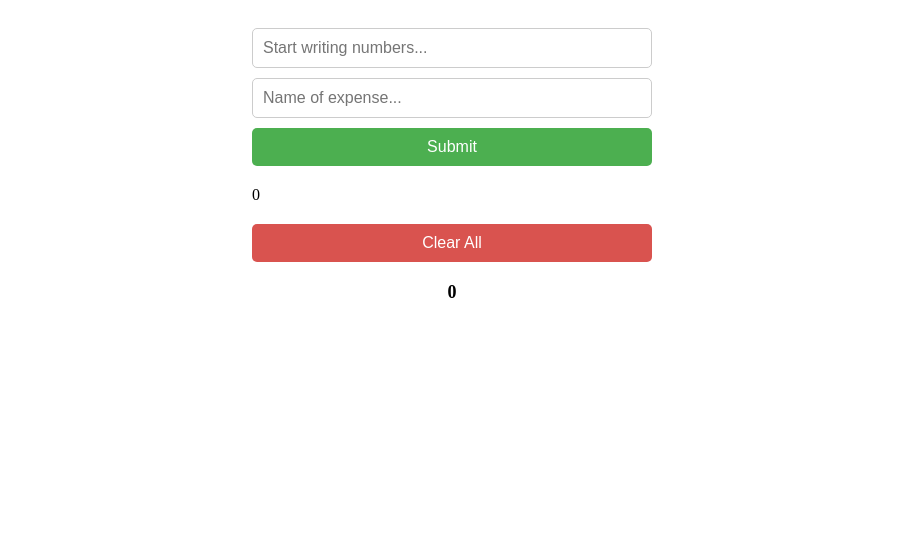
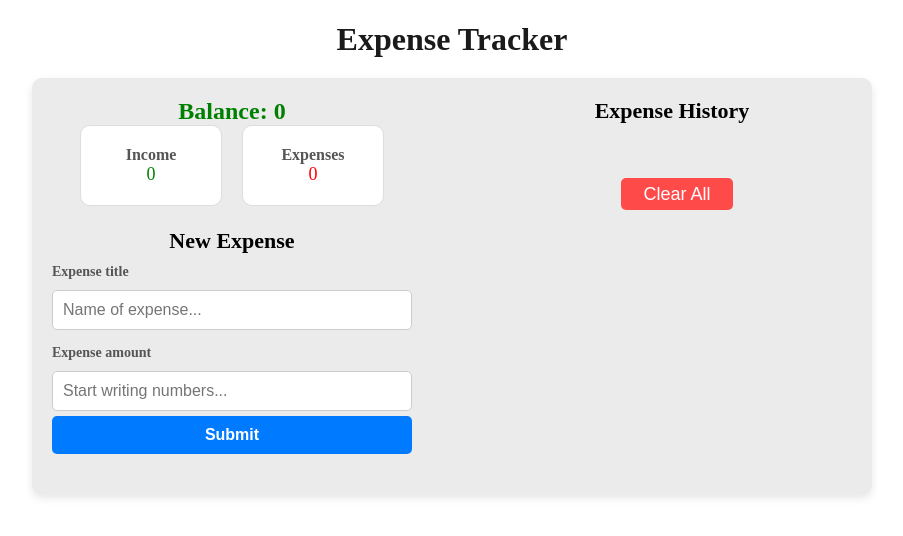
Before and after one commit to valts08/expense_tracker, a React (Vite) app: page / in a window 1280 px wide. Shown: the top 536 px of the page, without its empty margins (188-1091 px from the left). Built offline with nearby package versions, Linux system fonts and the light colour scheme.

Commit message:
added styling, logic to adding expenses
made sure certain components didn't re-render unnecessarily, expenses now can only be added if there is a title and value added

```diff
--- a/src/components/DeleteButton.tsx
+++ b/src/components/DeleteButton.tsx
@@ -1,4 +1,4 @@
-import useExpenseContext from "../hooks/useExpenseContext"
+import useExpenseContext from "../hooks/useExpenseListContext"
 import { ExpenseItem } from "./ExpenseForm"
 import "../styles/main.css";
 
@@ -8,26 +8,29 @@ type ButtonProp = {
 }
 
 export const DeleteButton = ({ type, id }: ButtonProp) => {
-    const { setExpenseList } = useExpenseContext();
+    const { expenseList, setExpenseList } = useExpenseContext();
 
     const removeItem = (e: number | undefined): void => {
 
         if (typeof e === undefined) {
-            throw new Error("Function removeItem got a argument of type undefined");
+            throw new Error("Function removeItem got an argument of type undefined");
         }
         setExpenseList((prev: ExpenseItem[]) => prev && prev.filter((item: ExpenseItem) => item.id !== e));
     }
 
-    const removeAll = (): void => {
+    const handleRemoveAll = (): void => {
+        if (!expenseList.length) {
+            return
+        }
         setExpenseList([]);
     }
 
     return (
         (type === "item" ?
-            <button className="item-button" onClick={() => removeItem(id)}>
+            <button className="delete-button" onClick={() => removeItem(id)}>
                 X
             </button> :
-            <button id="clear-all" onClick={() => removeAll()}>
+            <button id="clear-all" onClick={() => handleRemoveAll()}>
                 Clear All
             </button>
         )
--- a/src/components/ExpenseForm.tsx
+++ b/src/components/ExpenseForm.tsx
@@ -2,7 +2,7 @@ import { useState } from "react";
 import { ExpenseList } from "./ExpenseList";
 import { ExpenseSum } from "./ExpenseSum";
 import { DeleteButton } from "./DeleteButton";
-import { ExpenseContext } from "../contexts/ExpenseContext";
+import { ExpenseListContext } from "../contexts/ExpenseListContext";
 import "../styles/main.css";
 
 export interface ExpenseItem {
@@ -12,30 +12,40 @@ export interface ExpenseItem {
   }
 
 export const ExpenseForm = () => {
-    const [ value, setValue ] = useState(0);
-    const [ title, setTitle ] = useState("");
+    const [ value, setValue ] = useState<number>(0);
+    const [ title, setTitle ] = useState<string>("");
     const [ expenseList, setExpenseList ] = useState<ExpenseItem[]>([]);
 
 
 
     const handleFormSubmit = (e: React.FormEvent<HTMLFormElement>): void => {
         e.preventDefault();
+        if (!value || !title.length) {
+            return
+        }
         setExpenseList((prev: ExpenseItem[]): ExpenseItem[] => [...prev, { name: title, value: value, id: !expenseList.length ? 1 : expenseList.slice(-1)[0].id + 1}]);
     }
 
     return (
-        <ExpenseContext.Provider value={{expenseList, setExpenseList}}>
+        <ExpenseListContext.Provider value={{expenseList, setExpenseList}}>
+            <h1 style={{ textAlign: 'center'}}>Expense Tracker</h1>
             <section className="container">
-                <form name="ExpenseForm" onSubmit={(e) => handleFormSubmit(e)}>
-                    <input type='number' onChange={(e) => setValue(parseInt(e.target.value))} placeholder='Start writing numbers...' />
-                    <input type='text' onChange={(e) => setTitle(e.target.value)} placeholder='Name of expense...' />
-                    <input type="submit"/>
-                </form>
-
-                <ExpenseList />
-                <DeleteButton type={"all"} />
-                <ExpenseSum />
+                <div style={{ width: "50%" }}>
+                    <ExpenseSum />
+                    <form className="transaction-form" name="ExpenseForm" onSubmit={(e) => handleFormSubmit(e)}>
+                        <h3>New Expense</h3>
+                        <label htmlFor="expense-title">Expense title</label>
+                        <input type='text' id="expense-title" name="expense-title" onChange={(e) => setTitle(e.target.value)} placeholder='Name of expense...' />
+                        <label htmlFor="expense-amount">Expense amount</label>
+                        <input type='number' id="expense-amount" name="expense-amount" step="0.01" onChange={(e) => setValue(parseFloat(e.target.value))} placeholder='Start writing numbers...' />
+                        <input type="submit"/>
+                    </form>
+                </div>
+                <div style={{ width: "50%" }}>
+                    <ExpenseList />
+                    <DeleteButton type={"all"} />
+                </div>
             </section>
-        </ExpenseContext.Provider>
+        </ExpenseListContext.Provider>
     )
 }
--- a/src/components/ExpenseList.tsx
+++ b/src/components/ExpenseList.tsx
@@ -1,23 +1,25 @@
 import { ExpenseItem } from './ExpenseForm';
 import { DeleteButton } from "./DeleteButton";
-import useExpenseContext from "../hooks/useExpenseContext";
+import useExpenseContext from "../hooks/useExpenseListContext";
 import "../styles/main.css";
 
 export const ExpenseList = () => {
     const { expenseList } = useExpenseContext();
 
     return (
-        <ul>
-            {expenseList.length && expenseList.map((item: ExpenseItem) => {
-                return (
-                    <>
-                        <li key={item.id}>
-                            <span>{item.name} {item.value}</span>
+        <div className='transaction-history'>
+            <h3 style={{ marginTop: "0px"}}>Expense History</h3>
+            <ul>
+                {expenseList.map((item: ExpenseItem) => {
+                    return (
+                        <li className={`transaction-item ${item.value > 0 ? "income" : "expense"}`} key={item.id}>
+                            <span className='transaction-name'>{item.name}</span>
+                            <span className='transaction-amount'>{item.value}</span>
                             <DeleteButton type={"item"} id={item.id} />
                         </li>
-                    </>
-                )
-            })}
-        </ul>
+                    )
+                })}
+            </ul>
+        </div>
     )
 }
--- a/src/components/ExpenseSum.tsx
+++ b/src/components/ExpenseSum.tsx
@@ -1,31 +1,63 @@
 import { useEffect, useState } from "react";
-import useExpenseContext from "../hooks/useExpenseContext"
+import useExpenseContext from "../hooks/useExpenseListContext";
 import "../styles/main.css";
+import { ExpenseItem } from "./ExpenseForm";
+
+interface BalanceReturnType {
+    positive: number,
+    negative: number,
+    sum: number
+}
 
 export const ExpenseSum = () => {
-    const [ expenseSum, setExpenseSum ] = useState(0);
+    const [ expenseNegativeValue, setExpenseNegativeValue ] = useState<number>();
+    const [ expensePositiveValue, setExpensePositiveValue  ] = useState<number>();
+    const [ expenseSum, setExpenseSum ] = useState<number>(0);
     const { expenseList } = useExpenseContext();
 
-    const getExpenseSum = () => {
+    const getExpenseSum = (): BalanceReturnType => {
         let totalSum = 0;
+        let negativeTotal = 0;
+        let positiveTotal = 0;
+        if (expenseList.length) {
+            expenseList.map((expense: ExpenseItem) => {
+                if (expense.value < 0) {
+                    negativeTotal += expense.value;
+                    setExpenseNegativeValue(negativeTotal);
+                }
 
-        if (expenseList.length) {
-            expenseList.map((expense) => {
+                if (expense.value >= 0) {
+                    positiveTotal += expense.value;
+                    setExpensePositiveValue(positiveTotal);
+                }
+
                 totalSum += expense.value;
             })
+            return { positive: positiveTotal, negative: negativeTotal, sum: parseFloat(totalSum.toFixed(2))};
         }
-
-        return totalSum;
+        return { positive: 0, negative: 0, sum: 0 }
     }
 
+
     useEffect(() => {
-        setExpenseSum(getExpenseSum());
-        console.log("useEffect in ExpenseSum ran")
+        setExpenseSum(getExpenseSum().sum);
+        setExpenseNegativeValue(getExpenseSum().negative)
+        setExpensePositiveValue(getExpenseSum().positive)
     }, [expenseList])
 
     return (
-        <div className="total-amount">
-            {expenseSum}
-        </div>
+        <>
+            <span className="balance" id={`${expenseSum >= 0 ? "green" : "red"}`}>Balance: {expenseSum}</span>
+            <div className="summary">
+                <div className="summary-card">
+                    <h3>Income</h3>
+                    <span className="income">{expensePositiveValue}</span>
+                </div>
+                <div className="summary-card">
+                    <h3>Expenses</h3>
+                    <span className="expense">{expenseNegativeValue}</span>
+                </div>
+            </div>
+        </>
     )
 }
--- a/src/contexts/ExpenseContext.ts
+++ b/src/contexts/ExpenseListContext.ts
@@ -6,4 +6,4 @@ type ExpenseContextType = {
     setExpenseList: React.Dispatch<React.SetStateAction<ExpenseItem[]>>
   }
 
-export const ExpenseContext = createContext<ExpenseContextType | null>(null);
+export const ExpenseListContext = createContext<ExpenseContextType | null>(null);
--- a/src/hooks/useExpenseContext.ts
+++ b/src/hooks/useExpenseListContext.ts
@@ -1,8 +1,8 @@
 import { useContext } from "react";
-import { ExpenseContext } from "../contexts/ExpenseContext";
+import { ExpenseListContext } from "../contexts/ExpenseListContext";
 
 export default function useExpenseContext() {
-    const context = useContext(ExpenseContext);
+    const context = useContext(ExpenseListContext);
     if (!context) {
         throw new Error("useExpenseContext must be used within a ExpenseContextProvider")
     };
--- a/src/styles/main.css
+++ b/src/styles/main.css
@@ -1,120 +1,191 @@
-/* Container for the whole app */
+/* Container for the entire app */
 .container {
-    max-width: 1200px;
+    max-width: 800px;
     margin: 0 auto;
     padding: 20px;
+    background-color: #ebebeb;
+    border-radius: 10px;
+    box-shadow: 0px 4px 8px rgba(0, 0, 0, 0.1);
+    text-align: center;
+    display: flex;
+    gap: 10%;
+    justify-content: space-between;
+}
+
+/* App Title */
+h1 {
+    color: #1A1A1A;
+    font-size: 32px;
+    font-weight: bold;
+    margin-bottom: 20px;
+}
+
+/* Balance Display */
+.balance {
+    font-size: 24px;
+    color: rgb(142, 142, 142);
+    margin-bottom: 20px;
+    font-weight: bold;
+}
+
+/* Income and Expense Summary Cards */
+.summary {
+    display: flex;
+    justify-content: center;
+    gap: 20px;
+    margin-bottom: 20px;
+}
+
+.summary-card {
+    padding: 20px;
+    border: 1px solid #ddd;
+    border-radius: 10px;
+    background-color: white;
+    width: 100px;
+    text-align: center;
+    font-size: 18px;
+}
+
+.summary-card h3 {
+    margin: 0;
+    font-size: 16px;
+    color: #555;
+}
+
+.summary-card .income {
+    color: green;
+}
+
+.summary-card .expense {
+    color: red;
+}
+
+/* New Transaction Form */
+.transaction-form {
+    margin-bottom: 20px;
+}
+
+.transaction-form h3 {
+    font-size: 22px;
+    margin-bottom: 10px;
+}
+
+.transaction-form input[type="text"], .transaction-form input[type="number"] {
+    width: 100%;
+    padding: 10px;
+    margin: 5px 0;
+    border-radius: 5px;
+    border: 1px solid #ccc;
+    box-sizing: border-box;
+    font-size: 16px;
+}
+
+/* Add Transaction Button */
+.transaction-form input[type="submit"] {
+    width: 100%;
+    padding: 10px;
+    background-color: #007bff;
+    color: white;
+    border: none;
+    border-radius: 5px;
+    font-size: 16px;
+    font-weight: bold;
+    cursor: pointer;
+}
+
+.transaction-form input[type="submit"]:hover {
+    background-color: #0056b3;
+}
+
+.transaction-form label {
+    display: block;
+    font-size: 14px;
+    font-weight: bold;
+    color: #555;
+    text-align: left;
+    margin-top: 10px;
+    margin-bottom: 5px;
+}
+
+/* Transaction History */
+.transaction-history {
     display: flex;
     flex-direction: column;
-    align-items: center;
+    justify-content: space-evenly;
 }
 
 
-/* Container for the form */
-form {
-    display: flex;
-    flex-direction: column;
-    align-items: center;
-    gap: 10px;
-    margin-bottom: 20px;
-    width: 100%;
-    max-width: 400px;
+.transaction-history h3 {
+    font-size: 22px;
 }
 
-/* Styling input fields and submit button */
-input[type="text"], input[type="number"] {
-    width: 100%;
+.transaction-history > ul {
+    padding: 0;
+}
+
+.transaction-item {
+    display: flex;
+    justify-content: space-between;
+    align-items: center;
+    flex-basis: 0;
+    flex-grow: 1;
+    /* width: 100%; */
     padding: 10px;
-    border: 1px solid #ccc;
+    margin-bottom: 5px;
     border-radius: 5px;
     font-size: 16px;
-    box-sizing: border-box;
+    color: white;
+    font-weight: bold;
 }
 
-input[type="submit"] {
-    padding: 10px;
-    width: 100%;
-    background-color: #4CAF50;
-    color: white;
-    border: none;
-    border-radius: 5px;
-    cursor: pointer;
-    font-size: 16px;
+.transaction-item .transaction-name {
+    text-transform: capitalize;
 }
 
-input[type="submit"]:hover {
-    background-color: #45a049;
+.transaction-item .transaction-amount {
+    margin-left: 20px;
+    text-align: right;
 }
 
-/* List container */
-ul {
-    list-style-type: none;
-    padding: 0;
-    margin: 0;
-    width: 100%;
-    max-width: 400px;
+.transaction-item.income {
+    background-color: #4CAF50;
 }
 
-/* List item styling */
-li {
-    display: flex;
-    align-items: center;
-    justify-content: space-between;
-    padding: 10px;
-    margin-bottom: 10px;
-    border: 1px solid #ddd;
-    border-radius: 5px;
-    font-size: 16px;
-    background-color: #f9f9f9;
-    width: 100%;
-    box-sizing: border-box;
+.transaction-item.expense {
+    background-color: #f44336;
 }
 
-/* Styling for individual item text */
-li span {
-    margin-right: auto;
-}
-
-/* Styling for the delete button */
-.item-button {
-    background-color: #ff5c5c;
+.delete-button {
+    background-color: transparent;
+    border: none;
     color: white;
-    border: none;
-    border-radius: 50%;
-    width: 24px;
-    height: 24px;
-    font-size: 14px;
+    font-size: 18px;
     cursor: pointer;
-    display: flex;
-    align-items: center;
-    justify-content: center;
+    margin-left: 10px;
 }
 
 .delete-button:hover {
-    background-color: #ff3838;
+    color: #e6e6e6;
 }
 
-/* Clear All button styling */
-button#clear-all {
-    margin-top: 20px;
-    padding: 10px;
-    width: 100%;
-    max-width: 400px;
-    background-color: #d9534f;
+#clear-all {
+    background-color: rgb(255, 74, 74);
+    width: 7rem;
+    min-height: 2rem;
+    border: none;
+    text-align: center;
+    border-radius: 5px;
     color: white;
-    border: none;
-    border-radius: 5px;
+    font-size: 18px;
     cursor: pointer;
-    font-size: 16px;
+    margin-left: 10px
 }
 
-button#clear-all:hover {
-    background-color: #c9302c;
+/* Colors */
+#green {
+    color: green;
 }
 
-/* Total amount styling */
-.total-amount {
-    margin-top: 20px;
-    font-size: 18px;
-    font-weight: bold;
-    text-align: center;
+#red {
+    color: red;
 }
```
